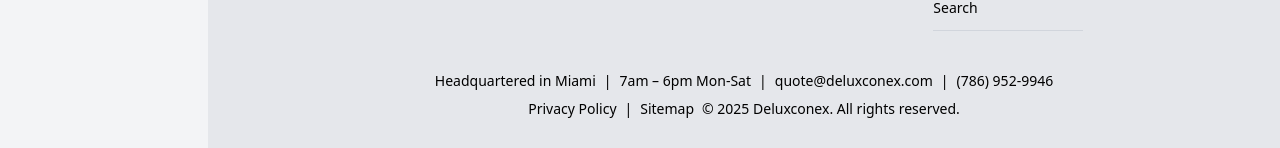
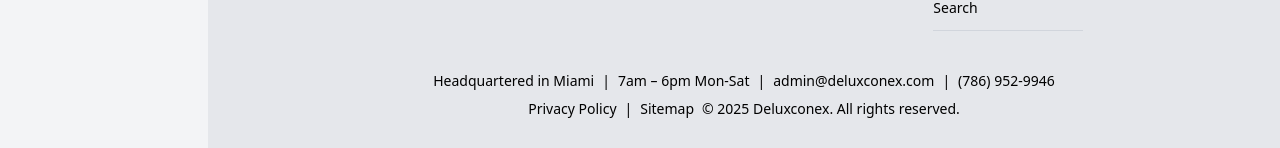
Before and after one commit to rightguydaniel/deluxconex-FE, a React (Vite) app: page / in a window 1280 px wide. Shown: the part 7283-7431 px from the top of the page. Built offline with nearby package versions, Linux system fonts and the light colour scheme; no server answers.

Commit message:
fixed quote mail to admin mail

```diff
--- a/src/components/Homepage/Footer.tsx
+++ b/src/components/Homepage/Footer.tsx
@@ -136,8 +136,8 @@ export const Footer = () => {
           <span>|</span>
           <span>7am – 6pm Mon-Sat</span>
           <span>|</span>
-          <a href="mailto:quote@deluxconex.com" className="hover:text-blue-500">
-            quote@deluxconex.com
+          <a href="mailto:admin@deluxconex.com" className="hover:text-blue-500">
+            admin@deluxconex.com
           </a>
           <span>|</span>
           <a href="tel:+17869529946" className="hover:text-blue-500">
```
Also changed, not shown: 2 other files (tests, documents, lock files or other folders).
